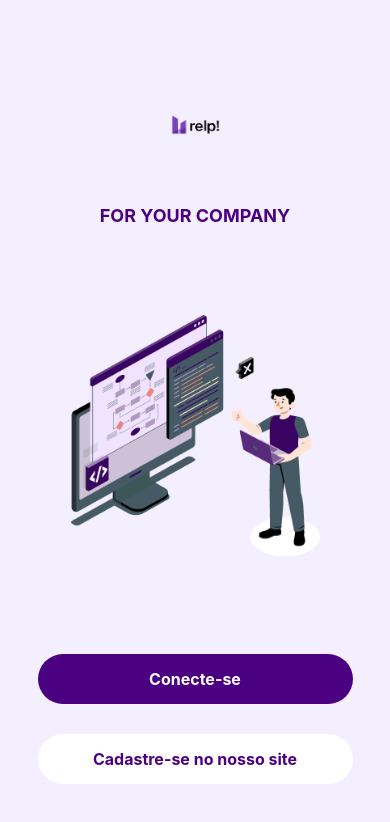
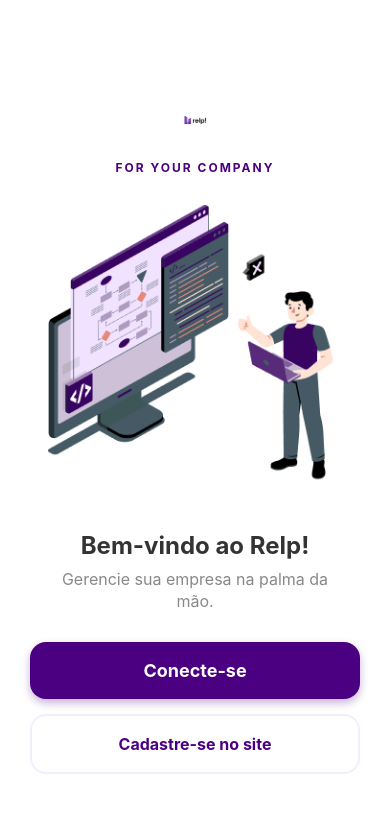
Before and after one commit to TccStreamLine/relp_app, a React Native app: screen /Home in a window 390 px wide. Shown: the top 822 px of the page. Built offline with nearby package versions, Linux system fonts and the light colour scheme; no server answers.

Commit message:
App atualizado

```diff
--- a/src/pages/home/style.ts
+++ b/src/pages/home/style.ts
@@ -36,8 +36,6 @@
         fontWeight: 'bold',
         color: '#333',
     },
-
-    // --- Ícone de Perfil ---
     profileIconContainer: {
         width: 50,
         height: 50,
@@ -47,10 +45,10 @@
         justifyContent: 'center',
     },
 
-    // --- MODAL DE PERFIL (NOVO) ---
+    // Modal
     modalOverlay: {
         flex: 1,
-        backgroundColor: 'rgba(0,0,0,0.5)', // Fundo escuro transparente
+        backgroundColor: 'rgba(0,0,0,0.5)',
         justifyContent: 'center',
         alignItems: 'center',
     },
@@ -61,9 +59,6 @@
         padding: 30,
         alignItems: 'center',
         elevation: 10,
-        shadowColor: '#000',
-        shadowOpacity: 0.25,
-        shadowRadius: 4,
     },
     modalIconContainer: {
         marginBottom: 20,
@@ -82,7 +77,7 @@
         textAlign: 'center',
     },
     logoutButton: {
-        backgroundColor: '#FF3B30', // Vermelho para indicar ação de sair
+        backgroundColor: '#FF3B30',
         paddingVertical: 12,
         paddingHorizontal: 40,
         borderRadius: 25,
@@ -95,7 +90,7 @@
         fontWeight: 'bold',
     },
 
-    // --- Cartão Principal ---
+    // Dashboard
     mainCard: {
         backgroundColor: '#4B0082',
         borderRadius: 24,
@@ -125,8 +120,6 @@
         top: -20,
         opacity: 0.1,
     },
-
-    // --- Seção do Gráfico ---
     sectionContainer: {
         paddingHorizontal: 24,
         marginBottom: 24,
@@ -142,9 +135,6 @@
         borderRadius: 16,
         padding: 16,
         elevation: 2,
-        shadowColor: '#000',
-        shadowOpacity: 0.05,
-        shadowRadius: 10,
         alignItems: 'center',
     },
     chartStyle: {
@@ -165,8 +155,6 @@
         fontSize: 12,
         fontWeight: 'bold',
     },
-
-    // --- Lista de Transações ---
     transactionItem: {
         backgroundColor: '#FFF',
         borderRadius: 16,
@@ -175,10 +163,6 @@
         flexDirection: 'row',
         alignItems: 'center',
         elevation: 1,
-        shadowColor: '#000',
-        shadowOffset: { width: 0, height: 2 },
-        shadowOpacity: 0.05,
-        shadowRadius: 5,
     },
     transactionIcon: {
         width: 48,
--- a/src/pages/login/index.tsx
+++ b/src/pages/login/index.tsx
@@ -3,42 +3,82 @@
     Text,
     View,
     Image,
-    TouchableOpacity
+    TouchableOpacity,
+    StatusBar,
+    Linking, // IMPORTANTE: O Linking TEM que estar aqui
+    Alert
 } from "react-native";
 import { style } from "./style";
 
 const logo = require('../../assets/logo.png');
 const illustration = require('../../assets/Illustration.png');
 
+// URL do site (verifique se não tem espaços em branco no final)
+const REGISTER_URL = 'https://streamlinepostgree-production.up.railway.app/formulario.php';
+
 export default function Login({ navigation }: { navigation: any }) {
+
+    // Função de Redirecionamento com Logs
+    const handleRegister = async () => {
+        console.log("1. Botão de cadastro clicado!"); // LOG 1
+
+        try {
+            console.log("2. Verificando URL:", REGISTER_URL); // LOG 2
+            const supported = await Linking.canOpenURL(REGISTER_URL);
+
+            if (supported) {
+                console.log("3. Abrindo navegador..."); // LOG 3
+                await Linking.openURL(REGISTER_URL);
+            } else {
+                console.error("4. URL não suportada pelo dispositivo"); // LOG 4
+                Alert.alert("Erro", "Seu dispositivo não sabe como abrir este link.");
+            }
+        } catch (error) {
+            console.error("5. Erro no processo:", error); // LOG 5
+            Alert.alert("Erro", "Não foi possível abrir o site.");
+        }
+    };
+
     return (
         <View style={style.container}>
-            <View style={style.boxTop}>
-                <Image
-                    source={logo}
-                    style={style.logo}
-                />
+            <StatusBar barStyle="dark-content" backgroundColor="#FFF" />
+
+            {/* Topo */}
+            <View style={style.topSection}>
+                <Image source={logo} style={style.logo} />
                 <Text style={style.slogan}>FOR YOUR COMPANY</Text>
             </View>
 
-            <View style={style.boxMid}>
-                <Image
-                    source={illustration}
-                    style={style.illustration}
-                    resizeMode="contain"
-                />
+            {/* Ilustração */}
+            <View style={style.midSection}>
+                <Image source={illustration} style={style.illustration} />
             </View>
 
-            <View style={style.boxBottom}>
+            {/* Botões */}
+            <View style={style.bottomSection}>
+                <Text style={style.welcomeTitle}>Bem-vindo ao Relp!</Text>
+                <Text style={style.welcomeSubtitle}>
+                    Gerencie sua empresa na palma da mão.
+                </Text>
+
                 <TouchableOpacity
                     style={style.connectButton}
-                    onPress={() => navigation.navigate('SignIn')}
+                    onPress={() => {
+                        console.log("Navegando para Login...");
+                        navigation.navigate('SignIn');
+                    }}
+                    activeOpacity={0.7}
                 >
                     <Text style={style.connectButtonText}>Conecte-se</Text>
                 </TouchableOpacity>
 
-                <TouchableOpacity style={style.registerButton}>
-                    <Text style={style.registerButtonText}>Cadastre-se no nosso site</Text>
+                {/* BOTÃO DE CADASTRO */}
+                <TouchableOpacity
+                    style={style.registerButton}
+                    onPress={handleRegister}
+                    activeOpacity={0.7} // Feedback visual ao clicar
+                >
+                    <Text style={style.registerButtonText}>Cadastre-se no site</Text>
                 </TouchableOpacity>
             </View>
         </View>
--- a/src/pages/login/style.ts
+++ b/src/pages/login/style.ts
@@ -1,64 +1,97 @@
-import { StyleSheet } from 'react-native';
+import { StyleSheet, Dimensions } from 'react-native';
+
+const { width, height } = Dimensions.get('window');
 
 export const style = StyleSheet.create({
     container: {
         flex: 1,
-        backgroundColor: '#F3EFFF',
+        backgroundColor: '#FFFFFF', // Fundo branco limpo
+        paddingHorizontal: 30,
+        justifyContent: 'space-between', // Distribui o conteúdo verticalmente
+        paddingVertical: 50,
+    },
+
+    // --- Área Superior (Logo e Texto) ---
+    topSection: {
         alignItems: 'center',
-        justifyContent: 'space-between',
-        paddingHorizontal: 20,
-        paddingVertical: 60,
+        marginTop: 40,
     },
-    boxTop: {
+    logo: {
+        width: 150,
+        height: 60,
+        resizeMode: 'contain',
+        marginBottom: 10,
+    },
+    slogan: {
+        fontSize: 12,
+        color: '#4B0082', // Roxo da marca
+        fontWeight: 'bold',
+        letterSpacing: 2,
+        textTransform: 'uppercase',
+    },
+
+    // --- Área Central (Ilustração) ---
+    midSection: {
+        flex: 1,
+        justifyContent: 'center',
         alignItems: 'center',
     },
-    logo: {
-        width: 200,
-        height: 130,
+    illustration: {
+        width: width * 0.9, // 90% da largura da tela
+        height: height * 0.35, // 35% da altura
         resizeMode: 'contain',
     },
-    slogan: {
-        marginTop: 15,
-        fontSize: 18,
+
+    // --- Área Inferior (Botões) ---
+    bottomSection: {
+        alignItems: 'center',
+        marginBottom: 20,
+    },
+    welcomeTitle: {
+        fontSize: 24,
         fontWeight: 'bold',
-        color: '#4B0082',
+        color: '#333',
+        textAlign: 'center',
+        marginBottom: 8,
     },
-    boxMid: {
-        width: '100%',
-        alignItems: 'center',
-        marginVertical: 20,
+    welcomeSubtitle: {
+        fontSize: 16,
+        color: '#888',
+        textAlign: 'center',
+        marginBottom: 30,
+        paddingHorizontal: 20,
+        lineHeight: 22,
     },
-    illustration: {
-        width: '90%',
-        height: 250,
-        resizeMode: 'contain',
-    },
-    boxBottom: {
-        width: '100%',
-        alignItems: 'center',
-    },
+
+    // Botão Conecte-se (Principal)
     connectButton: {
         backgroundColor: '#4B0082',
-        paddingVertical: 15,
-        borderRadius: 50,
-        width: '90%',
+        width: '100%',
+        paddingVertical: 18,
+        borderRadius: 16,
         alignItems: 'center',
-        marginBottom: 50,
-        elevation: 10,
+        marginBottom: 15,
+        elevation: 5,
+        shadowColor: '#4B0082',
+        shadowOffset: { width: 0, height: 4 },
+        shadowOpacity: 0.3,
+        shadowRadius: 8,
     },
     connectButtonText: {
         color: '#FFFFFF',
-        fontSize: 16,
+        fontSize: 18,
         fontWeight: 'bold',
     },
+
+    // Botão Cadastre-se (Secundário/Outline)
     registerButton: {
-        backgroundColor: '#FFFFFF',
-        paddingVertical: 15,
-        borderRadius: 50,
-        width: '90%',
+        backgroundColor: '#FFF',
+        width: '100%',
+        paddingVertical: 18,
+        borderRadius: 16,
         alignItems: 'center',
-        elevation: 3,
-        marginTop: -20,
+        borderWidth: 2,
+        borderColor: '#F3EFFF', // Borda sutil
     },
     registerButtonText: {
         color: '#4B0082',
--- a/src/pages/signIn/style.ts
+++ b/src/pages/signIn/style.ts
@@ -111,7 +111,8 @@
         alignItems: 'center',
     },
     forgotPasswordText: {
-        color: '#888',
+        color: '#4B0082',
         fontSize: 14,
+        fontWeight: 'bold'
     },
 });
```
Also changed, not shown: src/pages/home/index.tsx (+32 -27 lines).
